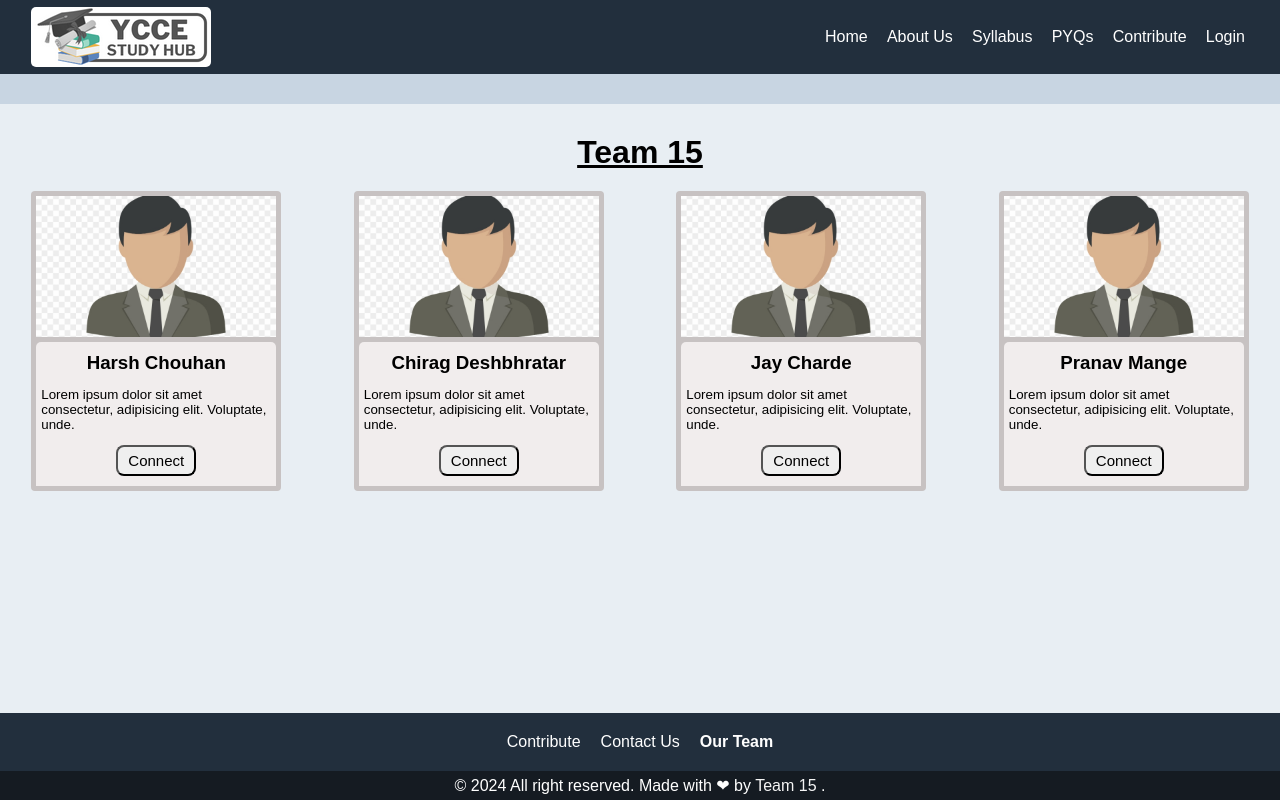
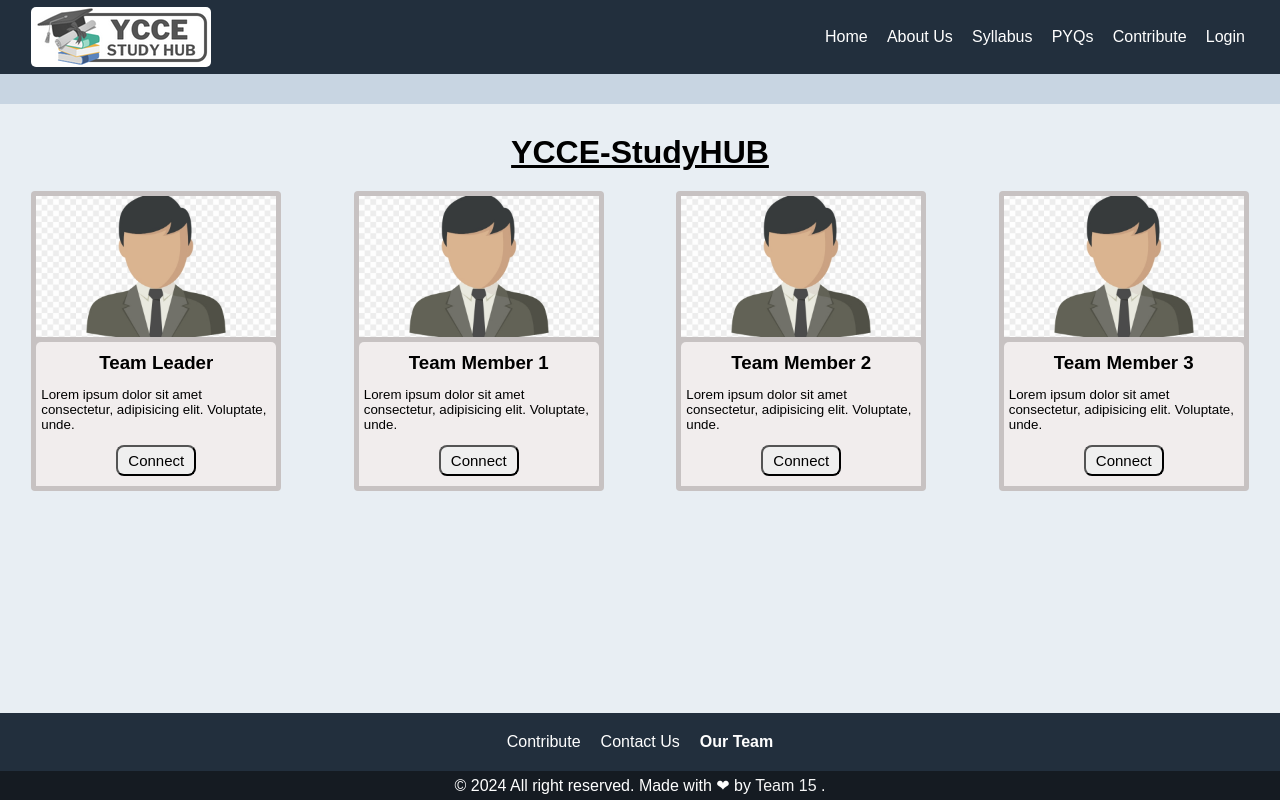
Before and after one commit to harshchouhan3122/YCCE-Study_HUB, a plain HTML site: page team.html in a window 1280 px wide. Drawn offline with Linux system fonts and the light colour scheme.

Commit message:
Add files via upload

```diff
--- a/team.html
+++ b/team.html
@@ -3,7 +3,7 @@
 <head>
     <meta charset="UTF-8">
     <meta name="viewport" content="width=device-width, initial-scale=1.0">
-    <title>Team-15</title>
+    <title>Team-YCCEStudyHUB</title>
     <link rel="stylesheet" href="styles.css">
 
     <style>
@@ -88,7 +88,7 @@
     </header>
 
     <div class="body-container">
-        <h1 >Team 15 </h1>
+        <h1 > YCCE-StudyHUB</h1>
 
         <div class="card-container">
 
@@ -97,7 +97,7 @@
                     <img src="./images/maleProfile.jpg" alt="">
                 </div>
                 <div class="card-body">
-                    <h3>Harsh Chouhan</h3>
+                    <h3> Team Leader </h3>
                     <p>Lorem ipsum dolor sit amet consectetur, adipisicing elit. Voluptate, unde.</p>
                     <div class="card-body-footer">
                         <button><a href="#" target="_blank">Connect</a></button>
@@ -111,7 +111,7 @@
                     <img src="./images/maleProfile.jpg" alt="">
                 </div>
                 <div class="card-body">
-                    <h3>Chirag Deshbhratar</h3>
+                    <h3> Team Member 1 </h3>
                     <p>Lorem ipsum dolor sit amet consectetur, adipisicing elit. Voluptate, unde.</p>
                     <div class="card-body-footer">
                         <button><a href="#" target="_blank">Connect</a></button>
@@ -124,7 +124,7 @@
                     <img src="./images/maleProfile.jpg" alt="">
                 </div>
                 <div class="card-body">
-                    <h3>Jay Charde</h3>
+                    <h3> Team Member 2 </h3>
                     <p>Lorem ipsum dolor sit amet consectetur, adipisicing elit. Voluptate, unde.</p>
                     <div class="card-body-footer">
                         <button><a href="#" target="_blank">Connect</a></button>
@@ -138,7 +138,7 @@
                     <img src="./images/maleProfile.jpg" alt="">
                 </div>
                 <div class="card-body">
-                    <h3>Pranav Mange</h3>
+                    <h3> Team Member 3</h3>
                     <p>Lorem ipsum dolor sit amet consectetur, adipisicing elit. Voluptate, unde.</p>
                     <div class="card-body-footer">
                         <button><a href="#" target="_blank">Connect</a></button>
```
